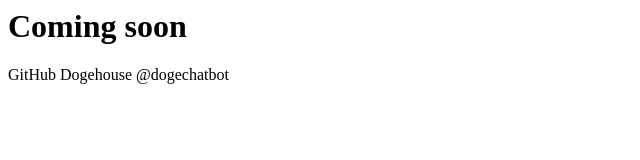
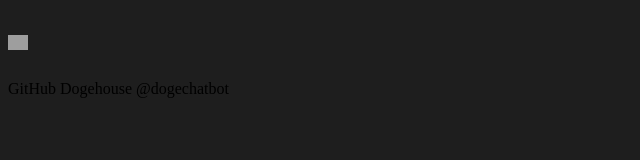
Before and after one commit to dogechatbot/dogechatbot.github.io, a plain HTML site: page index.html in a window 1280 px wide. Shown: the whole page, without its empty margins (0-640 px from the left). Drawn offline with Linux system fonts and the light colour scheme; grey boxes are pictures that could not be loaded.

Commit message:
Update index.html

```diff
--- a/index.html
+++ b/index.html
@@ -1,2 +1,13 @@
-<h1>Coming soon</h1>
-GitHub Dogehouse @dogechatbot
+<!DOCTYPE html>
+<html>
+  <head>
+    <title>DogeChatBot</title>
+    <style>
+      body{background:#1e1e1e;}
+    </style>
+  </head>
+  <body>
+    <h1><img src="https://avatars.githubusercontent.com/u/81117234?v=4" width="20px" height="auto"></h1>
+    GitHub Dogehouse @dogechatbot
+  </body>
+</html>
```
